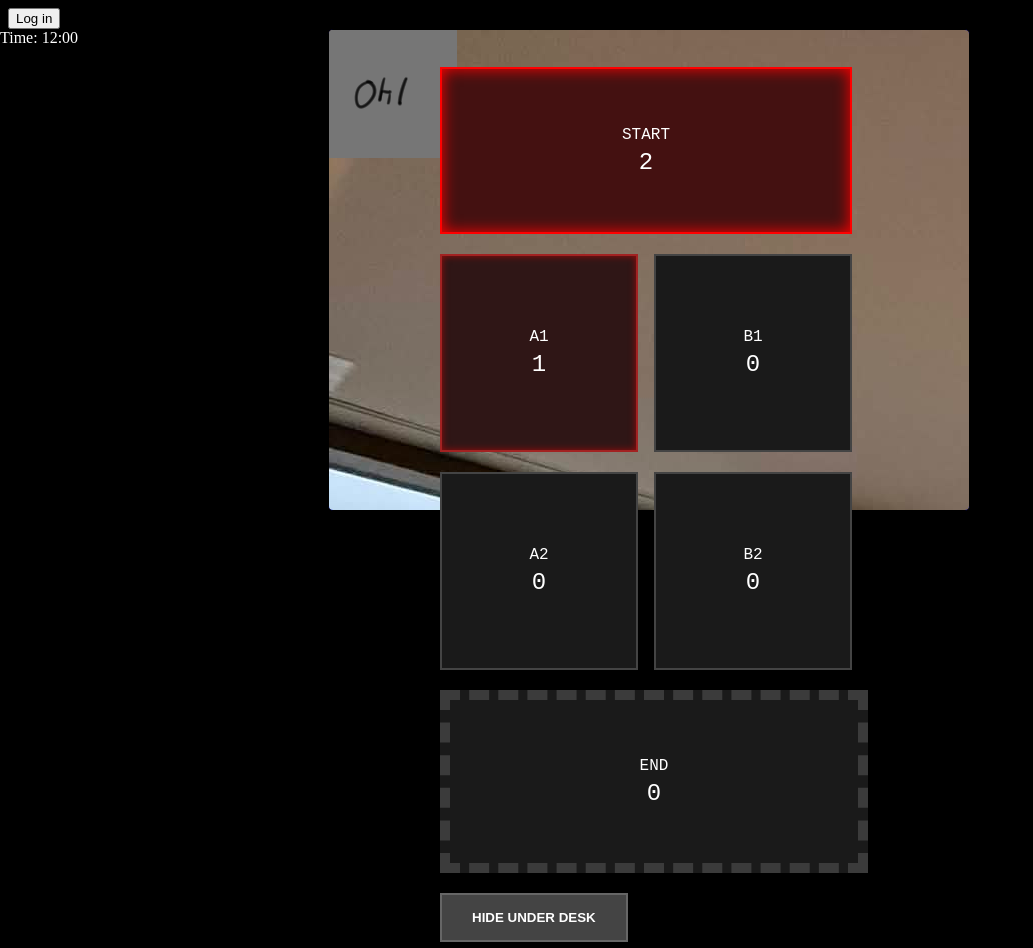
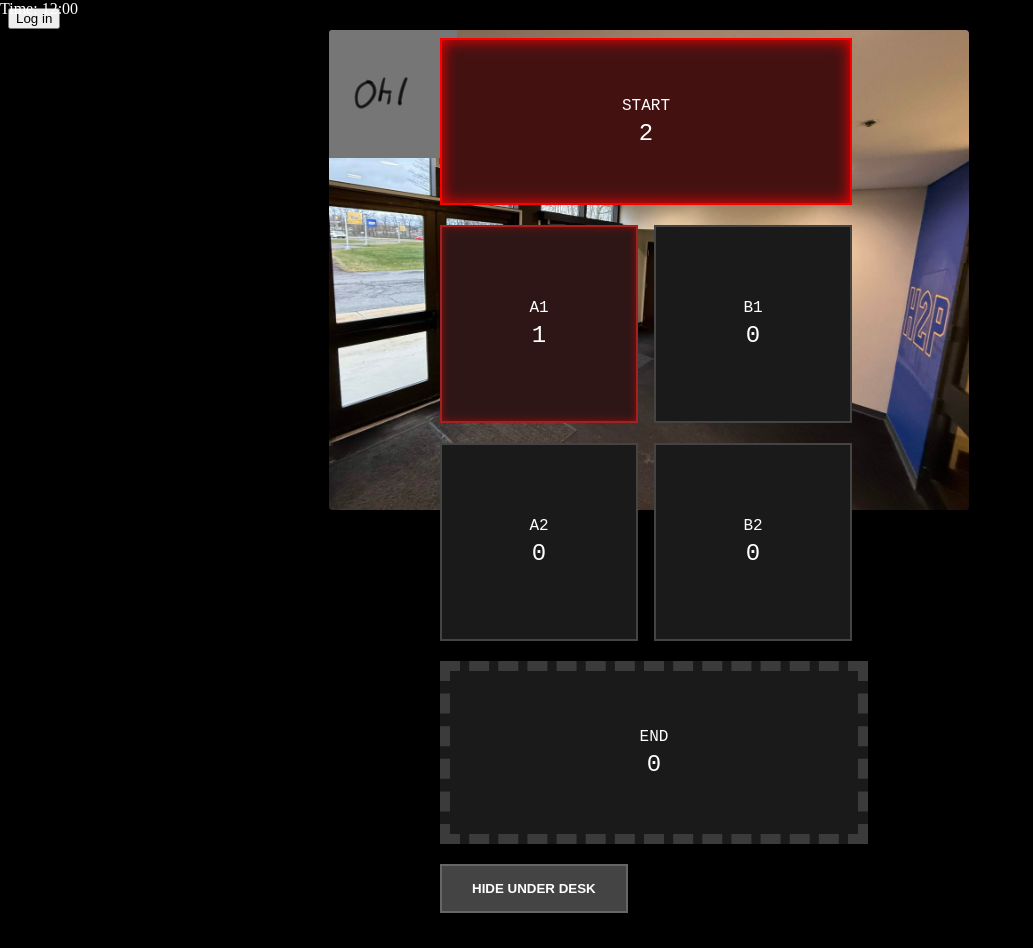
Before and after one commit to nikw18029/cs_professor_fnaf, a website with bundled scripts: page public/index.html in a window 1280 px wide. Shown: the whole page, without its empty margins (0-1033 px from the left). After the commit the page ends 919 px from the top, so only its background shows below. Built offline with nearby package versions, Linux system fonts and the light colour scheme.

Commit message:
Fix room image size

```diff
--- a/public/game.css
+++ b/public/game.css
@@ -12,11 +12,14 @@
 #map-screen {
 	position: absolute;
 	left: 0px;
+	top: 0px;
 	right: 0px;
+	bottom: 0px;
 }
 
 #game-container {
 	background-color: black;
+	overflow: hidden;
 }
 
 .character-sprite {
@@ -24,3 +27,7 @@
 	left: 100px;
 	top: 100px;
 }
+
+#room-img {
+	width: 100%;
+}
```
